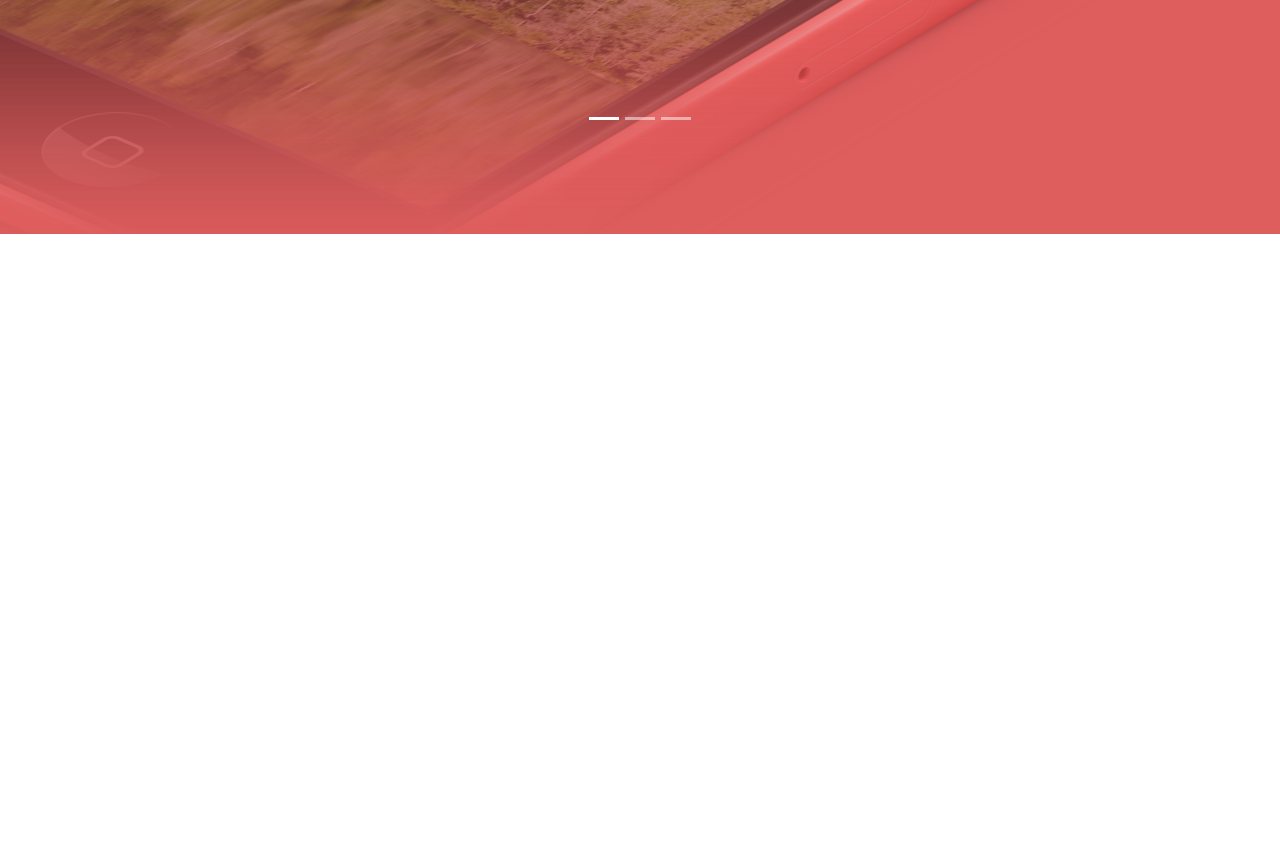
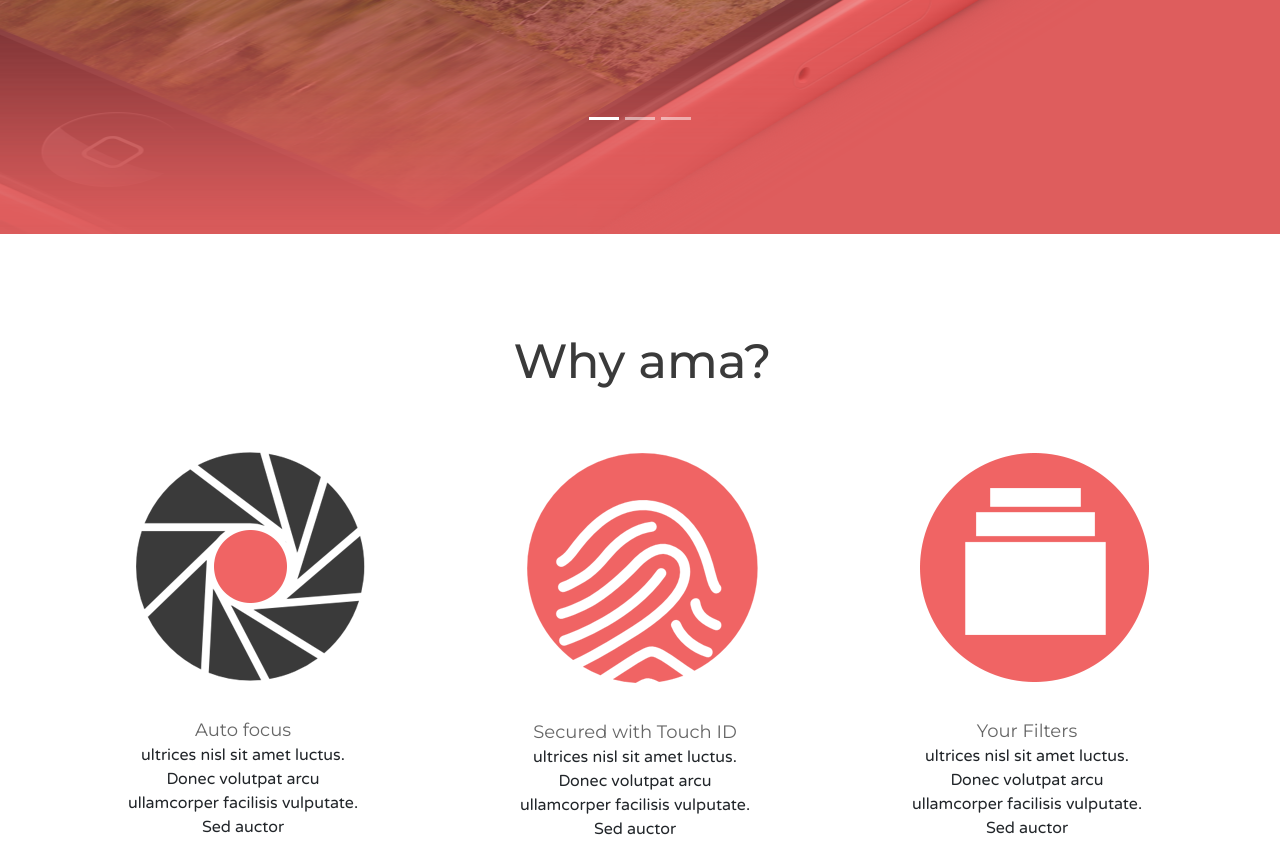
Before and after one commit to alex-ko1/fifth_layout, a website: page index.html in a window 1280 px wide. Shown: the part 553-1394 px from the top of the page. Before the commit the page ends 800 px from the top, so only its background shows below. Drawn offline with nearby package versions, Linux system fonts and the light colour scheme.

Commit message:
23.12.21

```diff
--- a/index.html
+++ b/index.html
@@ -75,10 +75,33 @@
             </div>
         </div>
     </div>
-    <script src="node_modules/jquery/dist/jquery.min.js"></script>
-    <script src="js/bootstrap.min.js"></script>
-    <script src="js/slick.min.js"></script>
-    <script src="js/script.js"></script>
+    <div class="overview">
+        <div class="container">
+            <div class="overview-wrapper">
+                <h1 class="overview__title">Why ama?</h1>
+                <div class="row">
+                    <div class="col">
+                        <img src="img/focus.png" alt="">
+                        <div class="overview__title">Auto focus</div>
+                        <div class="overview__subtitle">ultrices nisl sit amet luctus. Donec volutpat arcu ullamcorper facilisis vulputate. Sed auctor</div>
+                    </div>
+                    <div class="col overview__col">
+                        <img src="img/touch_id.png" alt="">
+                        <div class="overview__title">Secured with Touch ID</div>
+                        <div class="overview__subtitle">ultrices nisl sit amet luctus. Donec volutpat arcu ullamcorper facilisis vulputate. Sed auctor </div>
+                    </div>
+                    <div class="col overview__col">
+                        <img src="img/filters.png" alt="">
+                        <div class="overview__title">Your Filters</div>
+                        <div class="overview__subtitle">ultrices nisl sit amet luctus. Donec volutpat arcu ullamcorper facilisis vulputate. Sed auctor </div>
+                    </div>
+                </div>
+            </div>
+        </div>
+        <script src="node_modules/jquery/dist/jquery.min.js"></script>
+        <script src="js/bootstrap.min.js"></script>
+        <script src="js/slick.min.js"></script>
+        <script src="js/script.js"></script>
 </body>
 
 </html>
--- a/scss/_head.scss
+++ b/scss/_head.scss
@@ -8,14 +8,14 @@
     background-position: 79% 7px;
     .head__title {
         text-align: center;
-        @include fonts-style;
+        @include title;
         font-family: $font-title;
         font-size: 90px;
         font-weight: 500;
         padding: 202px 0 64px 155px;
     }
     button {
-        @include fonts-style;
+        @include title;
         font-family: $font-subtitle;
         font-size: 30px;
         img {
--- a/scss/_header.scss
+++ b/scss/_header.scss
@@ -19,7 +19,7 @@
         padding-top: 12px;
         gap: 26px;
         li a {
-            @include fonts-style;
+            @include title;
             color: #fff;
         }
     }
--- /dev/null
+++ b/scss/_overview.scss
@@ -0,0 +1,27 @@
+.overview {
+    text-align: center;
+    h1.overview__title {
+        font-family: $font-title;
+        font-size: 48px;
+        color: #3a3a3a;
+        text-align: center;
+        padding: 99px 0 53px 5px;
+    }
+    div.overview__title {
+        font-family: $font-title;
+        @include title;
+        color: #666666;
+        margin: 39px 15px 0 0;
+    }
+    .overview__subtitle {
+        font-family: $font-subtitle;
+        font-size: 16px;
+        padding: 2px 50px 0 35px;
+    }
+    .row {
+        padding-left: 5px;
+    }
+    .overview__col {
+        margin: 1px 0 0 41px;
+    }
+}
--- a/scss/body.scss
+++ b/scss/body.scss
@@ -4,7 +4,7 @@ $font-title: 'Montserrat',
 sans-serif;
 $font-logo:'Myriad Pro',
 sans-serif;
-@mixin fonts-style {
+@mixin title {
     font-size: 18px;
     line-height: 1.2;
     font-weight: 400;
@@ -13,3 +13,7 @@ sans-serif;
 body {
     font-family: $font-subtitle;
 }
+
+.container {
+    width: 1170px;
+}
--- a/scss/style.scss
+++ b/scss/style.scss
@@ -4,3 +4,4 @@
 @import 'body';
 @import 'header';
 @import 'head';
+@import 'overview';
```
Also changed, not shown: css/body.css, css/body.min.css, css/style.css, css/style.min.css, img/iphone2.png (added).
